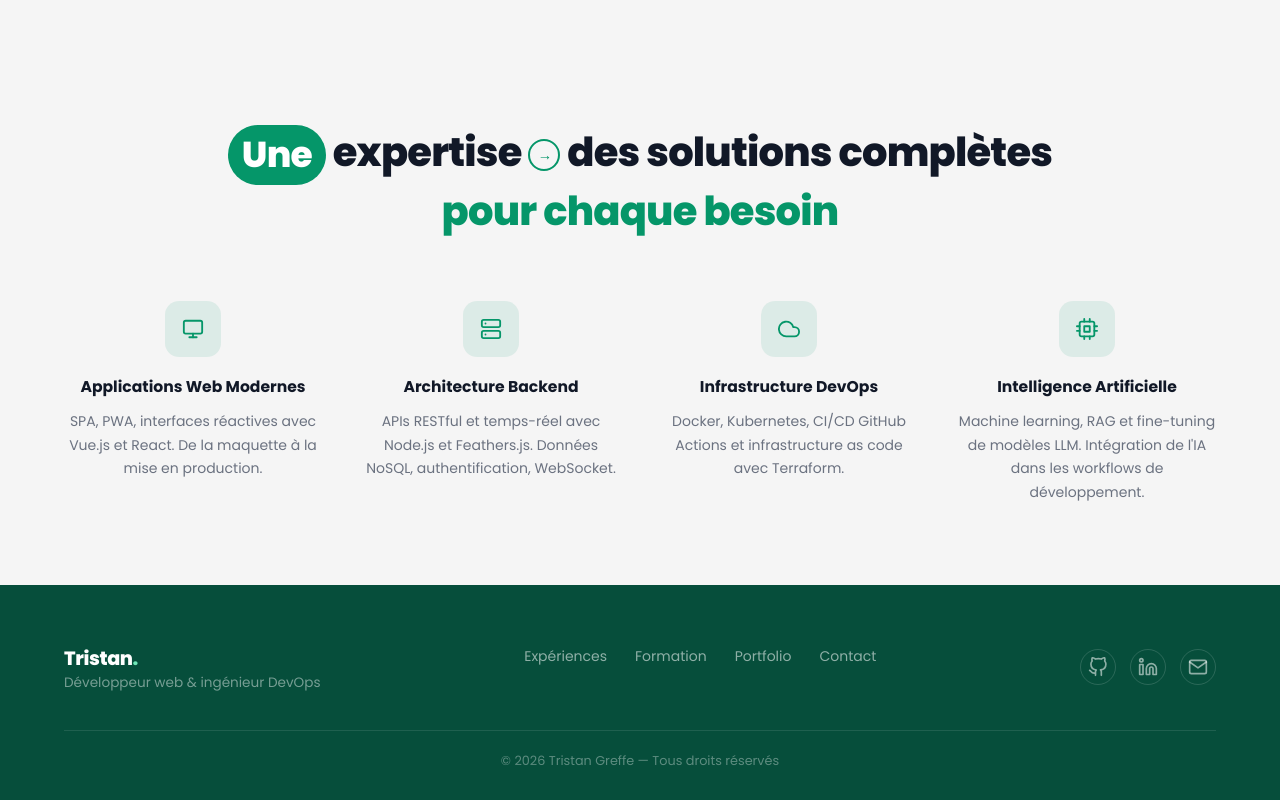
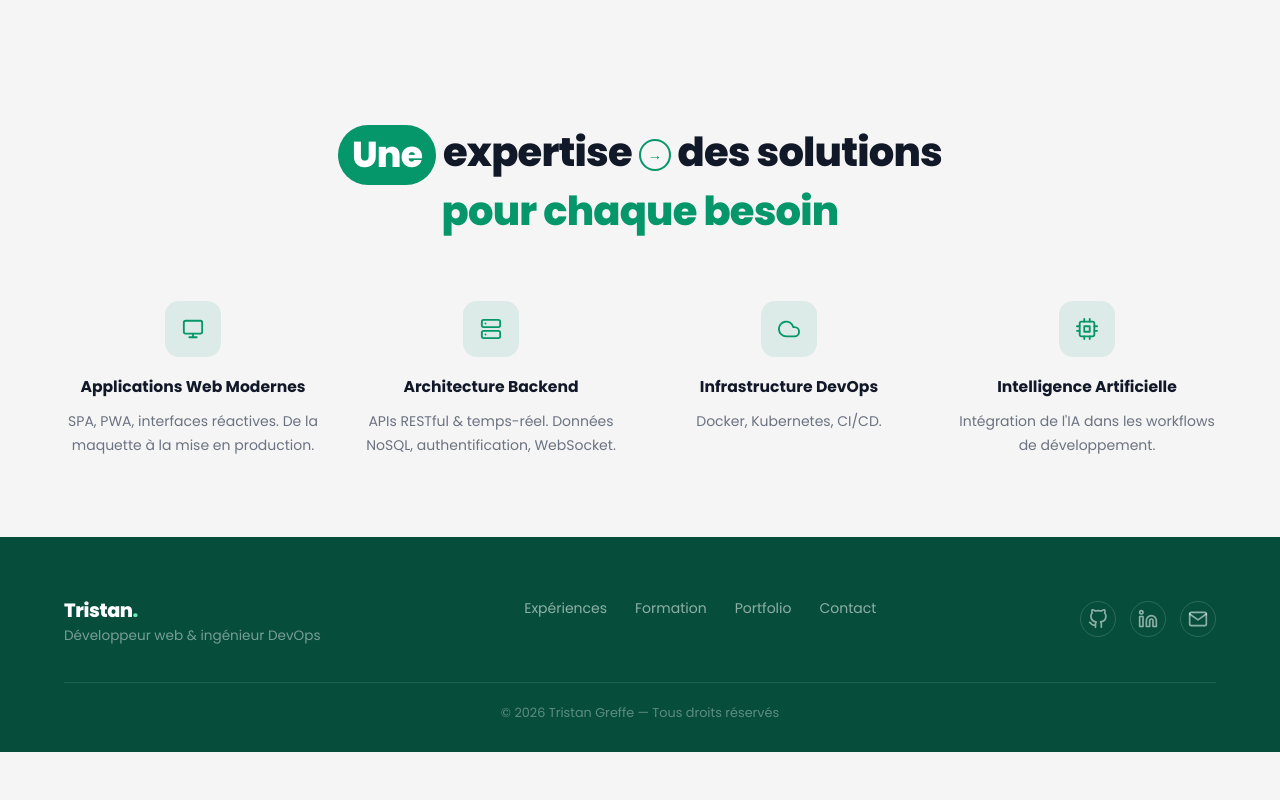
Before and after one commit to tristan-greffe/portfolio, a React (Create React App) app: page /portfolio/contact in a window 1280 px wide. Shown: the part 857-1657 px from the top of the page. After the commit the page ends 1609 px from the top, so only its background shows below. Built offline with nearby package versions, Linux system fonts and the light colour scheme.

Commit message:
chore: improve home page sections and fix dead skills link

```diff
--- a/src/components/ValueProps.jsx
+++ b/src/components/ValueProps.jsx
@@ -6,25 +6,25 @@ const props = [
     Icon: FiMonitor,
     title: 'Applications Web Modernes',
     description:
-      'SPA, PWA, interfaces réactives avec Vue.js et React. De la maquette à la mise en production.',
+      'SPA, PWA, interfaces réactives. De la maquette à la mise en production.',
   },
   {
     Icon: FiServer,
     title: 'Architecture Backend',
     description:
-      'APIs RESTful et temps-réel avec Node.js et Feathers.js. Données NoSQL, authentification, WebSocket.',
+      'APIs RESTful & temps-réel. Données NoSQL, authentification, WebSocket.',
   },
   {
     Icon: FiCloud,
     title: 'Infrastructure DevOps',
     description:
-      'Docker, Kubernetes, CI/CD GitHub Actions et infrastructure as code avec Terraform.',
+      'Docker, Kubernetes, CI/CD.',
   },
   {
     Icon: FiCpu,
     title: 'Intelligence Artificielle',
     description:
-      'Machine learning, RAG et fine-tuning de modèles LLM. Intégration de l\'IA dans les workflows de développement.',
+      'Intégration de l\'IA dans les workflows de développement.',
   },
 ]
 
@@ -53,7 +53,7 @@ const ValueProps = () => {
             <span className="value-props__pill">Une</span>
             {' '}expertise{' '}
             <span className="value-props__arrow">→</span>
-            {' '}des solutions complètes
+            {' '}des solutions
             <br />
             <span>pour chaque besoin</span>
           </h2>
```
Also changed, not shown: src/assets/projects/passwise.png (deleted).
